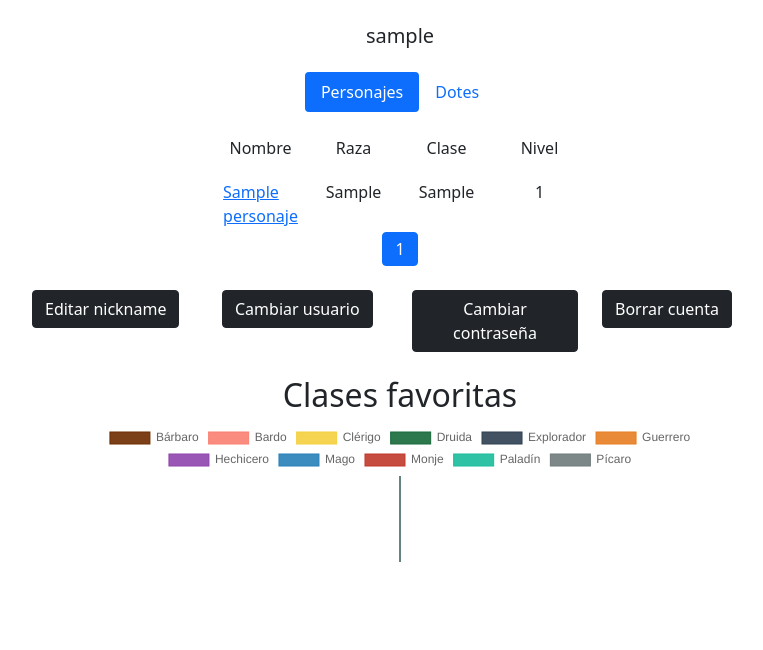
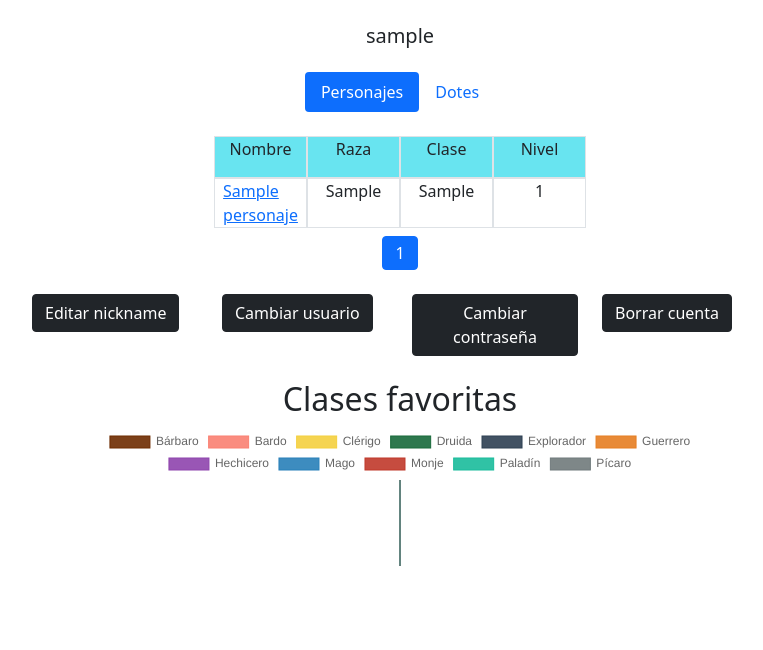
Before and after one commit to miguelvr98/PFCharacterCreator, a Django app: page /perfil/ in a window 1280 px wide. Shown: the part 56-706 px from the top of the page, without its empty margins (240-1003 px from the left). Run offline with Django 3.2, Linux system fonts and the light colour scheme; a user stored in the database is signed in; tables that the repository leaves empty hold one stand-in row (values such as "Sample post"); some libraries are stand-ins or nearby versions.

Commit message:
Arreglos menores

```diff
--- a/PFCharacterCreator/main/forms.py
+++ b/PFCharacterCreator/main/forms.py
@@ -148,7 +148,7 @@ class GDPRForm(forms.Form):
 class DoteForm(forms.ModelForm):
 
     error_messages = {
-        'nombre_letters': ("El nombre solo puede contener letras"),
+        'nombre_letters': ("El nombre solo puede contener letras y números"),
         'nombre_exists': ("Ese nombre ya existe"),
         'nivel_range': ("El nivel tiene que estar entre 1 y 20"),
         'ataque_base_range': ("El ataque base tiene que estar entre 1 y 20"),
--- a/PFCharacterCreator/main/models.py
+++ b/PFCharacterCreator/main/models.py
@@ -97,7 +97,7 @@ class Personaje(models.Model):
             carga_ligera = diccionario.get(self.fuerza%10+10) * libra * 4
         if self.raza.tamano == 'Pequeño':
             carga_ligera = carga_ligera/2
-        return carga_ligera
+        return round(carga_ligera, 2)
 
     @property
     def carga_media(self):
--- a/PFCharacterCreator/main/templates/dote/show.html
+++ b/PFCharacterCreator/main/templates/dote/show.html
@@ -7,7 +7,7 @@
         <div class="col">
     {% if dote.creador != None %}
             <h6 class="d-inline">Creador: </h6>
-            <a class="d-inline" href="/perfil/show/{{dote.creador}}">{{dote.creador}}</a>
+            <a class="d-inline" href="/perfil/show/{{dote.creador}}">{{dote.creador.nickname}}</a>
             <br>
     {% endif %}
             <h6 class="d-inline">Tipo: </h6>
@@ -87,7 +87,7 @@
         <div class="col-sm-3 d-flex justify-content-center">
                 <a href="/dote/edit/{{dote.pk}}" class="btn btn-md btn-dark ">Editar dote</a>
         </div>
-        <div class="col-sm-3 mb-4 d-flex justify-content-center">
+        <div class="col-sm-3 d-flex justify-content-center">
                 <a href="/dote/delete/{{dote.pk}}" class="btn btn-md btn-dark ">Eliminar dote</a>
         </div>
 </div>
--- a/PFCharacterCreator/main/templates/perfil/show.html
+++ b/PFCharacterCreator/main/templates/perfil/show.html
@@ -23,39 +23,39 @@
     <div class="tab-pane show in active" id="pills-personajes" role="tabpanel" aria-labelledby="pills-personajes-tab">
       <div class="row mt-4">
         <div class="col">
-          <div class="row d-flex justify-content-center mx-auto mb-1">
-            <div class="col-lg-1 d-flex justify-content-center">
+          <div class="row d-flex justify-content-center mx-auto">
+            <div class="col-lg-1 d-flex justify-content-center border" style="background-color:#68E4F0;">
               <p>Nombre</p>
             </div>
-            <div class="col-lg-1 d-flex justify-content-center">
+            <div class="col-lg-1 d-flex justify-content-center border" style="background-color:#68E4F0;">
                 <p>Raza</p>
             </div>
-            <div class="col-lg-1 d-flex justify-content-center">
+            <div class="col-lg-1 d-flex justify-content-center border" style="background-color:#68E4F0;">
               <p>Clase</p>
           </div>
-            <div class="col-lg-1 d-flex justify-content-center">
+            <div class="col-lg-1 d-flex justify-content-center border" style="background-color:#68E4F0;">
               <p>Nivel</p>
           </div>
         </div>
         {% for p in personajes %}
-        <div class="row d-flex justify-content-center mx-auto mb-1">
-          <div class="col-lg-1 d-flex justify-content-center">
+        <div class="row d-flex justify-content-center mx-auto">
+          <div class="col-lg-1 d-flex justify-content-center border">
             <a href="/personaje/show/{{personaje.pk}}">{{p.nombre}}</a>
           </div>
-          <div class="col-lg-1 d-flex justify-content-center">
+          <div class="col-lg-1 d-flex justify-content-center border">
               <p class="align-text-middle">{{p.raza.raza}}</p>
           </div>
-          <div class="col-lg-1 d-flex justify-content-center">
+          <div class="col-lg-1 d-flex justify-content-center border">
             <p class="align-text-middle">{{p.clase.clase}}</p>
         </div>
-          <div class="col-lg-1 d-flex justify-content-center">
+          <div class="col-lg-1 d-flex justify-content-center border">
             <p class="align-text-middle">{{p.nivel}}</p>
         </div>
         </div>
           {% endfor %}
       </div>
       </div>
-        <div class="container">
+        <div class="container mt-2">
           <ul class="pagination d-flex justify-content-center">
             {% if personajes.has_previous %}
             <li class="page-item"><a class="page-link" href="?page_personaje={{personajes.previous_page_number}}">Anterior</a></li>
--- a/PFCharacterCreator/main/templates/personaje/subir_nivel.html
+++ b/PFCharacterCreator/main/templates/personaje/subir_nivel.html
@@ -4,7 +4,7 @@
     <div class="container">
       <div class="row">
           <div class="col">
-                <h1 class="display-4 py-2 text-center">Crear personaje</h1>
+                <h1 class="display-4 py-2 text-center">Subir de nivel</h1>
                 {% if formulario.errors %}
                     {% for field in formulario %}
                         {% for error in field.errors %}
```
Also changed, not shown: PFCharacterCreator/main/templates/dote/edit.html (+4 -4 lines), PFCharacterCreator/main/templates/personaje/show.html (+4 -4 lines).
